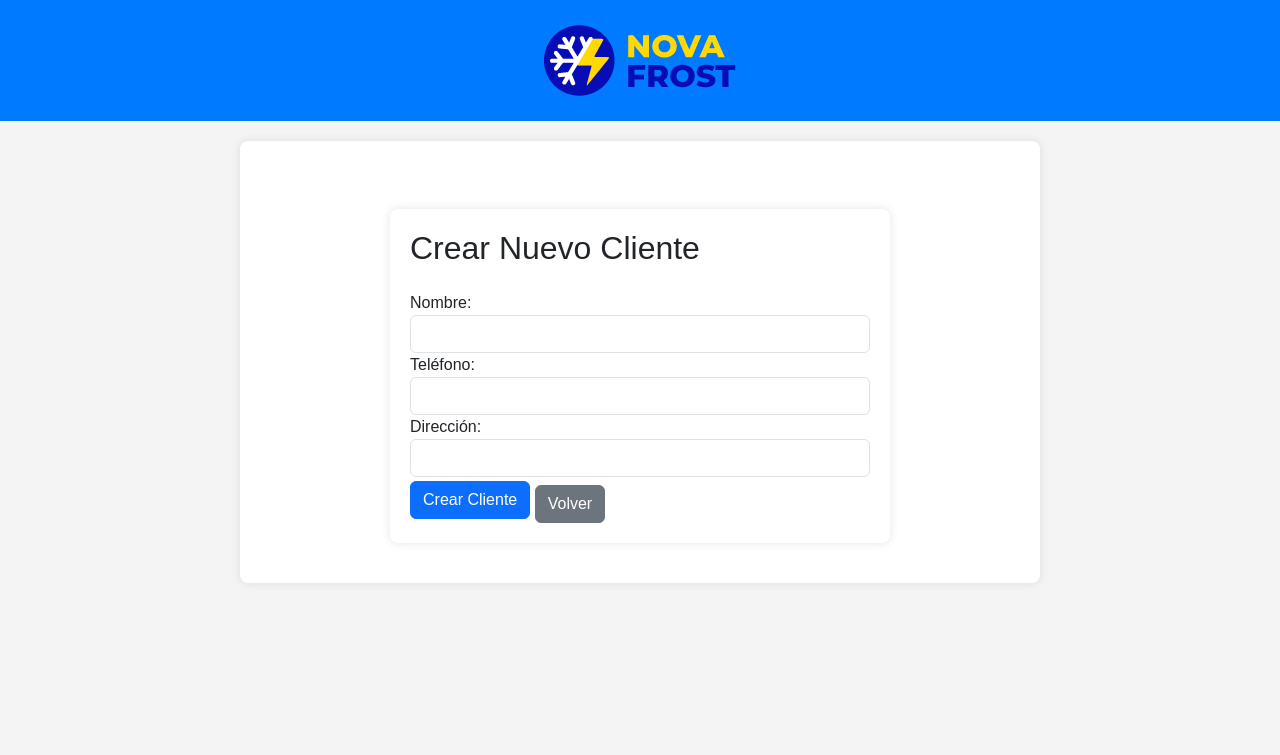
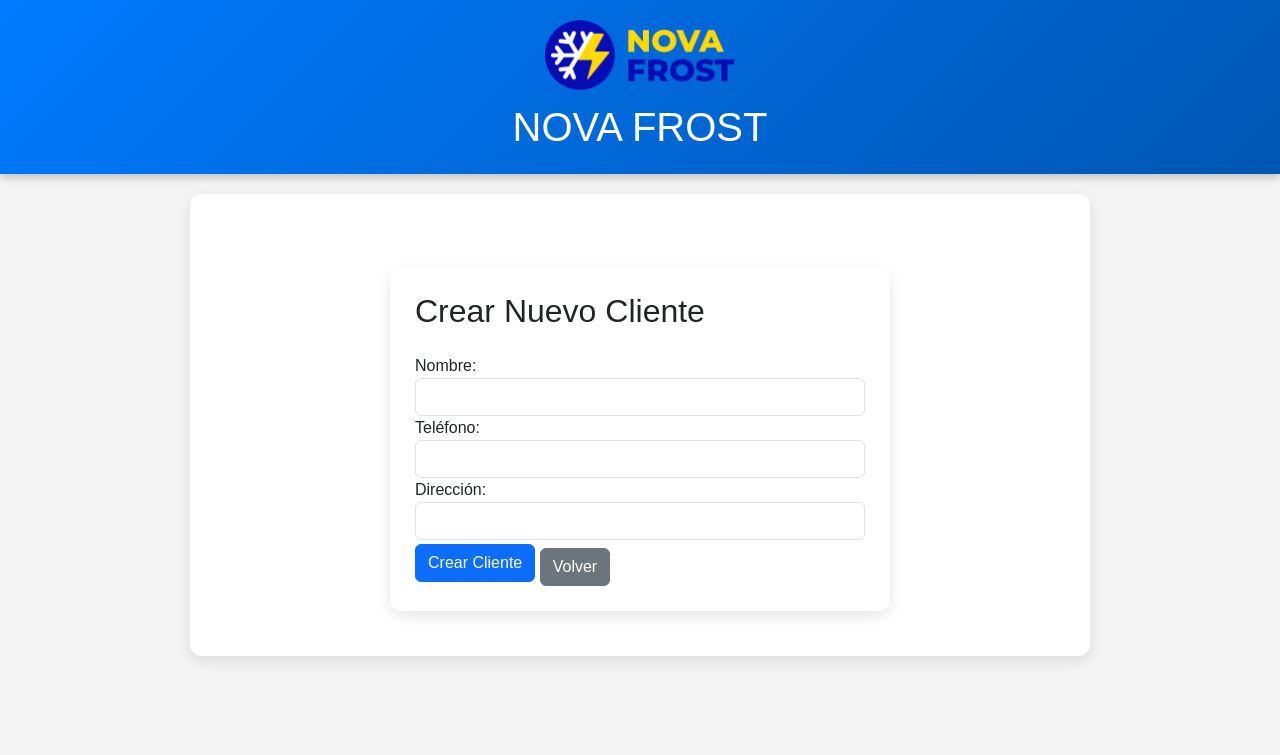
Before and after one commit to IvankaBrown/novafrost-erp, a Flask app: page /crear_cliente in a window 1280 px wide. Shown: the top 755 px of the page. Run offline with Flask 3, Linux system fonts and the light colour scheme; a user stored in the database is signed in.

Commit message:
PWA 100% OFICIAL - AHORA SÍ ES APP REAL

```diff
--- a/templates/base.html
+++ b/templates/base.html
@@ -4,37 +4,67 @@
     <meta charset="UTF-8">
     <meta name="viewport" content="width=device-width, initial-scale=1.0">
     <title>{% block title %}NovaFrost ERP{% endblock %}</title>
+
     <!-- Bootstrap 5 CDN -->
     <link href="https://cdn.jsdelivr.net/npm/bootstrap@5.3.3/dist/css/bootstrap.min.css" rel="stylesheet" integrity="sha384-QWTKZyjpPEjISv5WaRU9OFeRpok6YctnYmDr5pNlyT2bRjXh0JMhjY6hW+ALEwIH" crossorigin="anonymous">
     <script src="https://cdn.jsdelivr.net/npm/bootstrap@5.3.3/dist/js/bootstrap.bundle.min.js" integrity="sha384-YvpcrYf0tY3lHB60NNkmXc5s9fDVZLESaAA55NDzOxhy9GkcIdslK1eN7N6jIeHz" crossorigin="anonymous"></script>
+
+    <!-- PWA OFICIAL NOVAFROST - APP INSTALABLE 100% -->
+    <link rel="manifest" href="{{ url_for('static', filename='manifest.json') }}">
+    <link rel="apple-touch-icon" sizes="192x192" href="{{ url_for('static', filename='logo192.png') }}">
+    <link rel="apple-touch-icon" sizes="512x512" href="{{ url_for('static', filename='logo512.png') }}">
+    <meta name="theme-color" content="#0066ff">
+    <meta name="apple-mobile-web-app-capable" content="yes">
+    <meta name="apple-mobile-web-app-status-bar-style" content="black-translucent">
+
+    <script>
+        // Registrar Service Worker - OBLIGATORIO para que sea PWA real
+        if ('serviceWorker' in navigator) {
+            window.addEventListener('load', function() {
+                navigator.serviceWorker.register('{{ url_for('static', filename='sw.js') }}')
+                    .then(reg => {
+                        console.log('Service Worker registrado con éxito:', reg.scope);
+                    })
+                    .catch(err => {
+                        console.log('Error al registrar Service Worker:', err);
+                    });
+            });
+        }
+    </script>
+
     <style>
         body {
             font-family: Arial, sans-serif;
             margin: 0;
             background-color: #f4f4f4;
+            padding-bottom: 80px;
         }
         header {
             text-align: center;
-            padding: 20px;
-            background-color: #007bff;
+            padding: 15px;
+            background: #007bff;
+            background: linear-gradient(135deg, #007bff, #0056b3);
             color: white;
+            box-shadow: 0 4px 8px rgba(0,0,0,0.2);
         }
         header img {
-            max-width: 200px;
+            max-height: 80px;
             height: auto;
         }
         .container {
-            max-width: 800px;
+            max-width: 900px;
             margin: 20px auto;
-            padding: 20px;
+            padding: 25px;
             background-color: white;
-            border-radius: 8px;
-            box-shadow: 0 0 10px rgba(0, 0, 0, 0.1);
+            border-radius: 12px;
+            box-shadow: 0 5px 15px rgba(0,0,0,0.1);
         }
         .flash-messages {
-            color: red;
             text-align: center;
-            margin-bottom: 10px;
+            margin: 15px 0;
+        }
+        .flash-messages p {
+            margin: 8px 0;
         }
         .btn-logout {
             background-color: #dc3545;
@@ -43,18 +73,21 @@
 </head>
 <body>
     <header>
-        <img src="{{ url_for('static', filename='logo.png') }}" alt="Logo NovaFrost">
+        <img src="{{ url_for('static', filename='logo.png') }}" alt="NovaFrost ERP">
+        <h1 class="mt-2">NOVA FROST</h1>
     </header>
+
     <div class="container">
-        {% with messages = get_flashed_messages() %}
+        {% with messages = get_flashed_messages(with_categories=false) %}
             {% if messages %}
                 <div class="flash-messages">
                     {% for message in messages %}
-                        <p>{{ message }}</p>
+                        <div class="alert alert-info">{{ message|safe }}</div>
                     {% endfor %}
                 </div>
             {% endif %}
         {% endwith %}
+
         {% block content %}{% endblock %}
     </div>
 </body>
```
